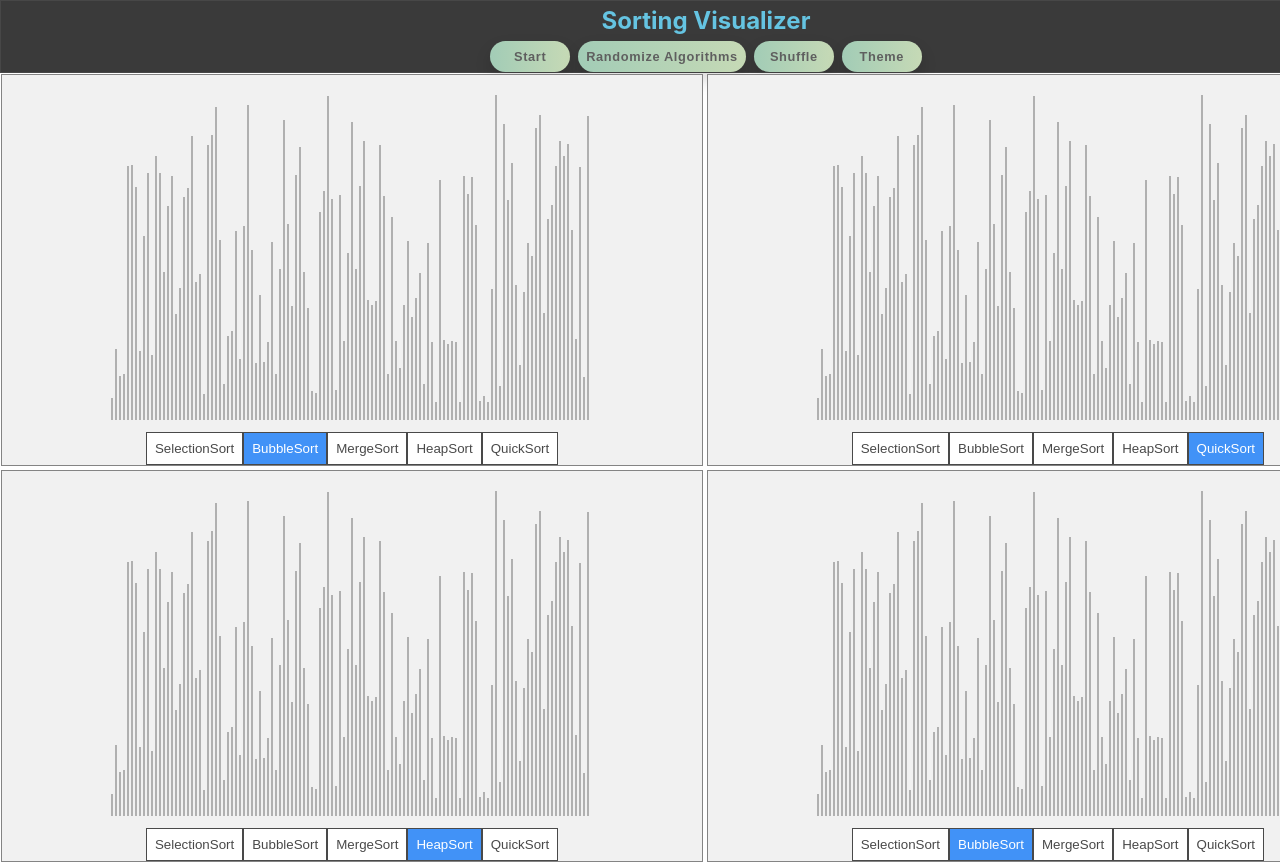
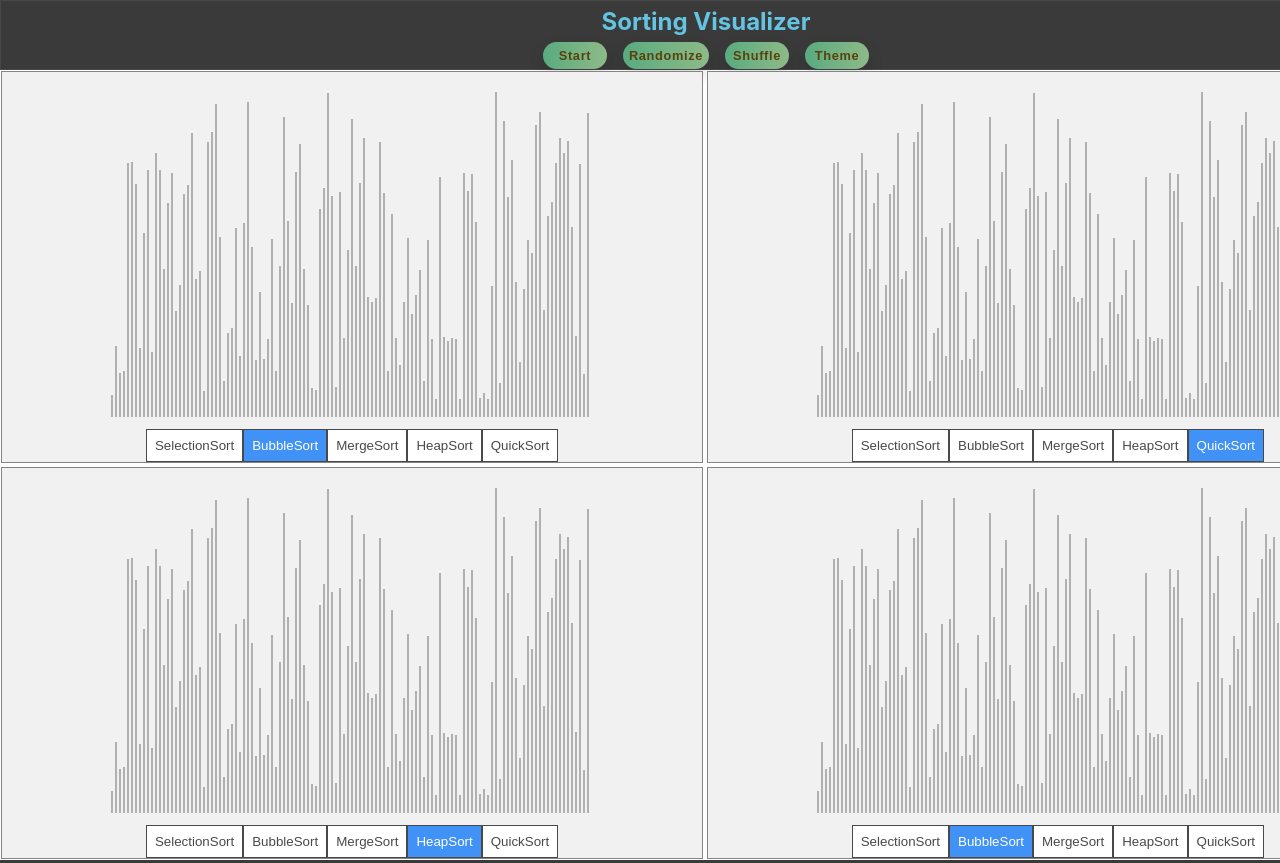
Before and after one commit to jwong12/SortingVisualizer, a React (Create React App) app: page / in a window 1280 px wide. Shown: the top 863 px of the page. Built offline with nearby package versions, Linux system fonts and the light colour scheme.

Commit message:
Update nav bar layout

```diff
--- a/src/SortingVisualizerX/Navbar.css
+++ b/src/SortingVisualizerX/Navbar.css
@@ -7,19 +7,19 @@
 
 h2 {
     margin:0;
-    line-height: 40px;
+    line-height: 41px;
 }
 
 .nav-bar button {
     -webkit-appearance: none;
-    margin: 0 4px;
-	background: -webkit-gradient(to right, #a2ccb6 0%, #fceeb5 50%, #ee786e 100%);
-	background: linear-gradient(to right, #a2ccb6 0%, #fceeb5 50%, #ee786e 100%);
+    margin: 0 8px;
+	background: -webkit-gradient(to right, #59ab80 0,#ded093 50%,#c56161);
+	background: linear-gradient(90deg,#59ab80 0,#ded093 50%,#c56161);
 	background-size: 500%;
 	border: none;
 	border-radius: 5rem;
 	box-shadow: 0 0.5rem 1rem rgba(0, 0, 0, 0.15);
-    color: rgb(95, 95, 95);
+    color: #5a420b;
 	cursor: pointer;
 	font: 0.8em Raleway, sans-serif;
 	-webkit-font-smoothing: antialiased;
@@ -31,8 +31,8 @@ h2 {
 	-moz-user-select: none;
 	-ms-user-select: none;
 	user-select: none;
-    min-width: 5rem;
-    padding: 8px;
+    min-width: 4rem;
+    padding: 6px;
     font-weight: 600;
 }
 
--- a/src/SortingVisualizerX/Navbar.jsx
+++ b/src/SortingVisualizerX/Navbar.jsx
@@ -13,7 +13,7 @@ function Navbar(props) {
                 style={{ color: props.titleColor }}
             >Sorting Visualizer</h2>
             <button onClick={() => props.startSort()}>Start</button>
-            <button onClick={() => props.randomizeAlgo()}>Randomize Algorithms</button>
+            <button onClick={() => props.randomizeAlgo()}>Randomize</button>
             <button onClick={() => props.shuffleArray()}>Shuffle</button>
             <button onClick={() => props.changeTheme()}>Theme</button>
         </div>
```
Also changed, not shown: public/index.html (+0 -23 lines).
